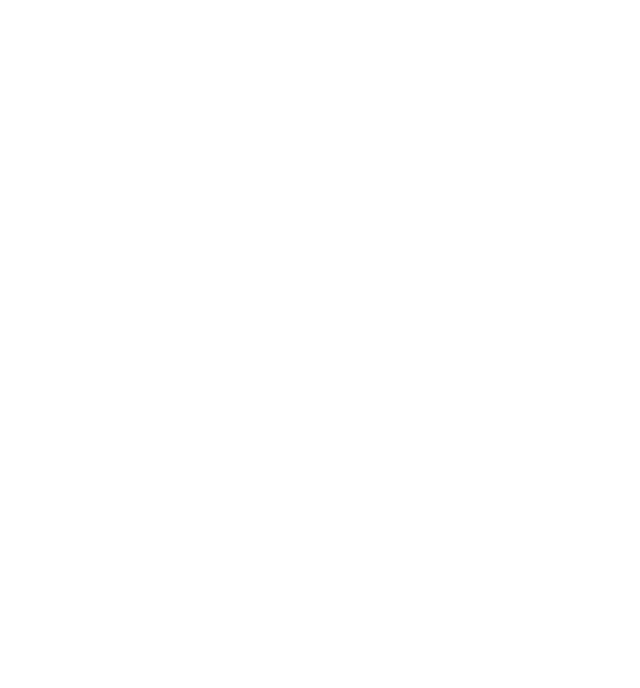
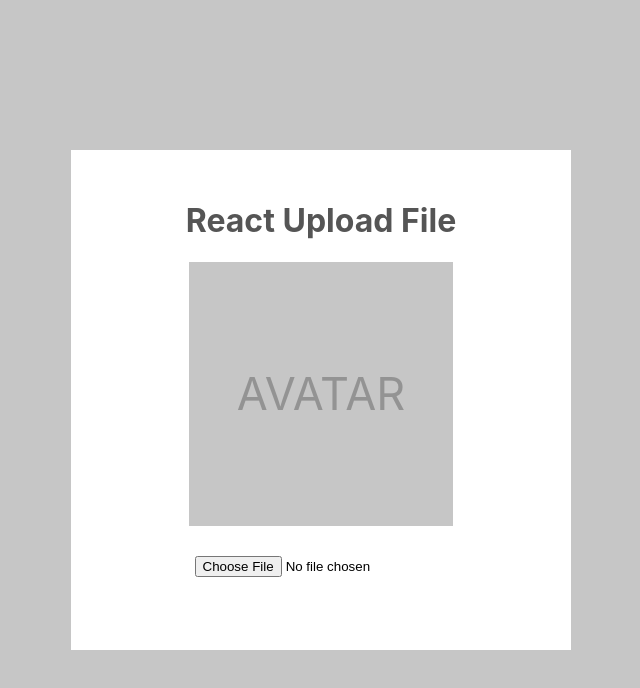
Before and after one commit to RuFrontEnd/research, a React (Create React App) app in the folder research-web/: page /uploadFile in a window 1280 px wide. Shown: the top 688 px of the page, without its empty margins (319-959 px from the left). Built offline with nearby package versions, Linux system fonts and the light colour scheme.

Commit message:
create Nav.js / jsconfig for absolute path

```diff
--- /dev/null
+++ b/research-web/jsconfig.json
@@ -0,0 +1,6 @@
+{
+  "compilerOptions": {
+    "baseUrl": "src"
+  },
+  "include": ["src"]
+}
--- a/research-web/src/App.js
+++ b/research-web/src/App.js
@@ -1,14 +1,19 @@
 import { BrowserRouter, Switch, Route } from "react-router-dom"; // npm install react-router-dom
-import Reveal from "./reveal/Reveal";
+import Reveal from "./components/reveal/Reveal";
+import uploadFile from "./components/uploadFile/UploadFile";
+import Nav from "components/Nav";
 
 function App() {
   return (
     <BrowserRouter>
-     <Switch>
-        <Route exact path="/Reveal"></Route>
+      <Switch>
+        <Route exact path="/" component={Nav}></Route>
       </Switch>
       <Switch>
-        <Route exact path="/Reveal"></Route>
+        <Route exact path="/uploadFile" component={uploadFile}></Route>
+      </Switch>
+      <Switch>
+        <Route exact path="/Reveal" component={Reveal}></Route>
       </Switch>
     </BrowserRouter>
   );
--- /dev/null
+++ b/research-web/src/components/Nav.js
@@ -0,0 +1,7 @@
+import { useEffect, useState, useRef } from "react";
+
+function Nav() {
+  return <div></div>;
+}
+
+export default Nav;
--- a/research-web/src/reveal/Reveal.js
+++ b/research-web/src/components/reveal/Reveal.js
@@ -2,8 +2,8 @@
 // yarn add react-reveal
 // https://www.react-reveal.com/
 
-import "./Reveal.css";
-import logo from "../assets/logo.png";
+import "components/reveal/Reveal.css";
+import logo from "assets/logo.png";
 import Zoom from "react-reveal/Zoom";
 import Fade from "react-reveal/Fade";
 import Slide from "react-reveal/Slide";
--- /dev/null
+++ b/research-web/src/components/uploadFile/UploadFile.css
@@ -0,0 +1,74 @@
+#modal-background {
+  position: absolute;
+  top: 0;
+  left: 0;
+  width: 100%;
+  height: 100%;
+  background-color: #55555555;
+  z-index: 1;
+  pointer-events: "none";
+}
+
+#fileContainer {
+  position: absolute;
+  top: 0;
+  left: 0;
+  background-color: #55555555;
+  width: 100%;
+  height: 100%;
+}
+
+#fileWarp {
+  position: absolute;
+  background-color: white;
+  top: 50%;
+  left: 50%;
+  transform: translate(-250px, -250px);
+  width: 500px;
+  height: 500px;
+  display: flex;
+  flex-direction: column;
+  align-items: center;
+  padding: 30px;
+  box-sizing: border-box;
+}
+
+#image-cropper-container {
+  position: absolute;
+  background-color: white;
+  top: 50%;
+  left: 50%;
+  z-index: 2;
+  transform: translate(-50%, -50%);
+}
+
+#confirm-btn {
+  position: absolute;
+  bottom: 0;
+  right: 0;
+}
+
+#fileWarp > h1 {
+  color: #555555;
+}
+
+#avatar {
+  width: 60%;
+  height: 60%;
+  background-color: #55555555;
+  margin-bottom: 30px;
+  display: flex;
+  justify-content: center;
+  align-items: center;
+}
+
+#photo {
+  width: 100%;
+  height: 100%;
+  object-fit: cover;
+}
+
+#avatar > p {
+  font-size: 45px;
+  opacity: 0.25;
+}
--- /dev/null
+++ b/research-web/src/components/uploadFile/UploadFile.js
@@ -0,0 +1,98 @@
+// upload file tutorial https://pjchender.blogspot.com/2019/01/js-javascript-input-file-upload-file.html
+// Cropper.js https://github.com/fengyuanchen/cropperjs
+// Cropper.js tutorial https://www.youtube.com/watch?v=hM9uKmy-BQQ&ab_channel=ThePolyglotDeveloper
+import { useEffect, useState, useRef } from "react";
+import "components/uploadFile/UploadFile.css";
+import Cropper from "cropperjs"; // npm install cropperjs
+import "cropperjs/dist/cropper.min.css";
+
+function UploadFile() {
+  const $photo = useRef();
+  const [isShowModal, setIsShowModal] = useState(false);
+  const [imgUrl, setImgUrl] = useState("");
+  const [cropImgUrl, setCropImgUrl] = useState("");
+  const [finalImgUrl, setFinalImgUrl] = useState("");
+
+  const handleFile = (e) => {
+    console.log(e);
+    const photo = e.target.files[0];
+    const reader = new FileReader();
+    setIsShowModal(true);
+    if (photo) {
+      reader.readAsDataURL(photo);
+      reader.onloadend = () => {
+        setImgUrl(reader.result);
+      };
+    }
+  };
+
+  const handleCrop = () => {
+    setFinalImgUrl(cropImgUrl);
+    setImgUrl("");
+    setIsShowModal(false);
+  };
+
+  useEffect(() => {
+    // crop image logic
+    if (imgUrl) {
+      const cropper = new Cropper($photo.current, {
+        zoomable: false,
+        scalable: false,
+        aspectRatio: 1,
+        crop: () => {
+          const canvas = cropper.getCroppedCanvas();
+          setCropImgUrl(canvas.toDataURL("image/jpg"));
+        },
+      });
+    }
+  }, [imgUrl]);
+
+  return (
+    <div>
+      {/* multiple => 屬性可以一次上傳多個檔案 */}
+      {/* accept => 屬性可以限制上傳檔案的類型 */}
+      {imgUrl && (
+        <div id="image-cropper-container">
+          <img src={imgUrl} id="photo" alt="Avatar Preview" ref={$photo}></img>
+          <button
+            id="confirm-btn"
+            onClick={() => {
+              handleCrop();
+            }}
+          >
+            確認
+          </button>
+        </div>
+      )}
+      {isShowModal && <div id="modal-background"></div>}
+      <div id="fileContainer">
+        <div id="fileWarp">
+          <h1>React Upload File</h1>
+          <span id="avatar">
+            {finalImgUrl && (
+              <img
+                src={finalImgUrl}
+                id="photo"
+                alt="Avatar Preview"
+                ref={$photo}
+              ></img>
+            )}
+            {!finalImgUrl && <p>AVATAR</p>}
+          </span>
+          <input
+            type="file"
+            id="file-uploader"
+            data-target="file-uploader"
+            accept="image/*"
+            // multiple="multiple"
+            onChange={(event) => {
+              handleFile(event);
+            }}
+          />
+        </div>
+      </div>
+    </div>
+  );
+}
+
+export default UploadFile;
```
Also changed, not shown: research-web/src/components/reveal/Reveal.css (renamed from research-web/src/reveal/Reveal.css).
